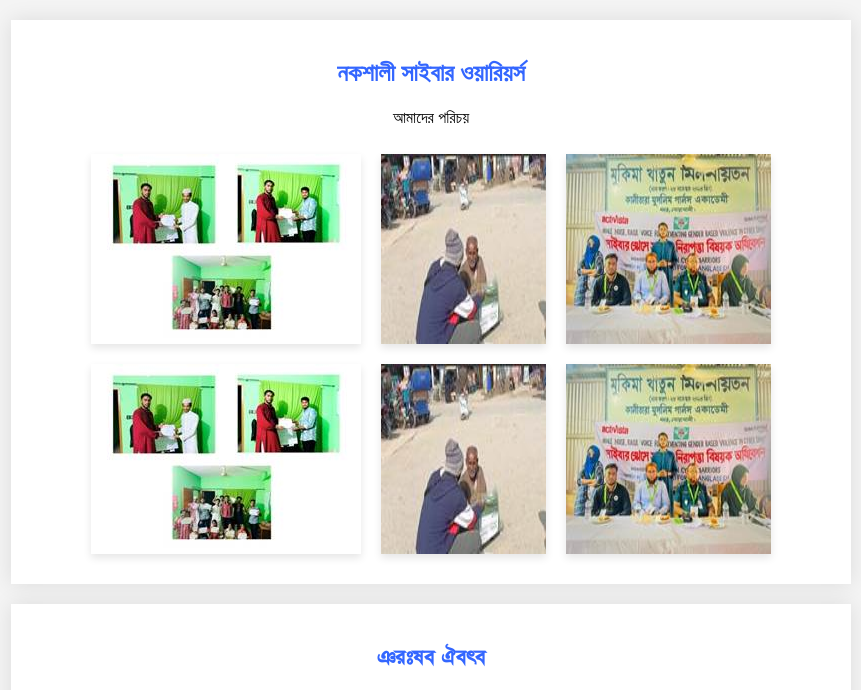
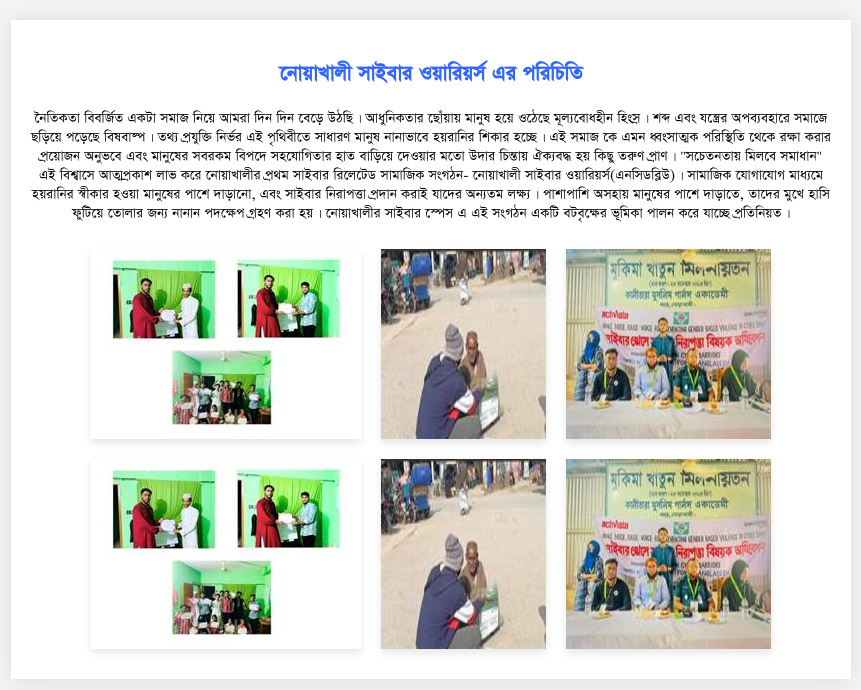
Before and after one commit to sufianselim/ncw, a plain HTML site: page index.html in a window 1280 px wide. Shown: the top 690 px of the page, without its empty margins (209-1070 px from the left). Drawn offline with Linux system fonts and the light colour scheme.

Commit message:
Update index.html

```diff
--- a/index.html
+++ b/index.html
@@ -9,8 +9,9 @@
 <body>
 
     <section>
-        <h2>নকশালী সাইবার ওয়ারিয়র্স</h2>
-        <p>আমাদের পরিচয়</p>
+        <h2>‡bvqvLvjx mvBevi Iqvwiqm© Gi cwiwPwZ</h2>
+        <p>‰bwZKZv weewR©Z GKUv mgvR wb‡q Avgiv w`b w`b ‡e‡o DVwQ| AvaywbKZvi ‡Qvuqvq gvbyl n‡q I‡V‡Q g~j¨‡evanxb wnsm«| kã Ges h‡š¿i Ace¨env‡i mgv‡R Qwo‡q c‡o‡Q welev®ú|  Z_¨ c«hyw³ wbf©i GB c…w_ex‡Z mvaviY gvbyl bvbvfv‡e nqivwbi wkKvi n‡”Q| GB mgvR ‡K Ggb aŸsmvZ¥K cwiw¯’wZ ‡_‡K i¶v Kivi c«‡qvRb Abyf‡e Ges gvby‡li meiKg wec‡` mn‡hvwMZvi nvZ evwo‡q ‡`Iqvi g‡Zv D`vi wPšÍvq HK¨e× nq wKQy ZiæY c«vY| "m‡PZbZvq wgj‡e mgvavb" GB wek¦v‡m AvZ¥c«Kvk jvf K‡i ‡bvqvLvjxi c«_g mvBevi wi‡j‡UW mvgvwRK msMVb- ‡bvqvLvjx mvBevi Iqvwiqm©(GbwmWweøD)|
+mvgvwRK ‡hvMv‡hvM gva¨‡g nqivwbi ¯^xKvi nIqv gvby‡li cv‡k `vov‡bv, Ges mvBevi wbivcËv c«`vb KivB hv‡`i Ab¨Zg j¶¨| cvkvcvwk Amnvq gvby‡li cv‡k `vov‡Z, Zv‡`i gy‡L nvwm dywU‡q ‡Zvjvi Rb¨ bvbvb c`‡¶c M«nY Kiv nq| ‡bvqvLvjxi mvBevi ‡¯úm G GB msMVb GKwU eUe…‡¶i f~wgKv cvjb K‡i hv‡”Q c«wZwbqZ|</p>
 
         <div class="image-container">
             <img src="Images/image009.jpg" alt="Image 1">
```
